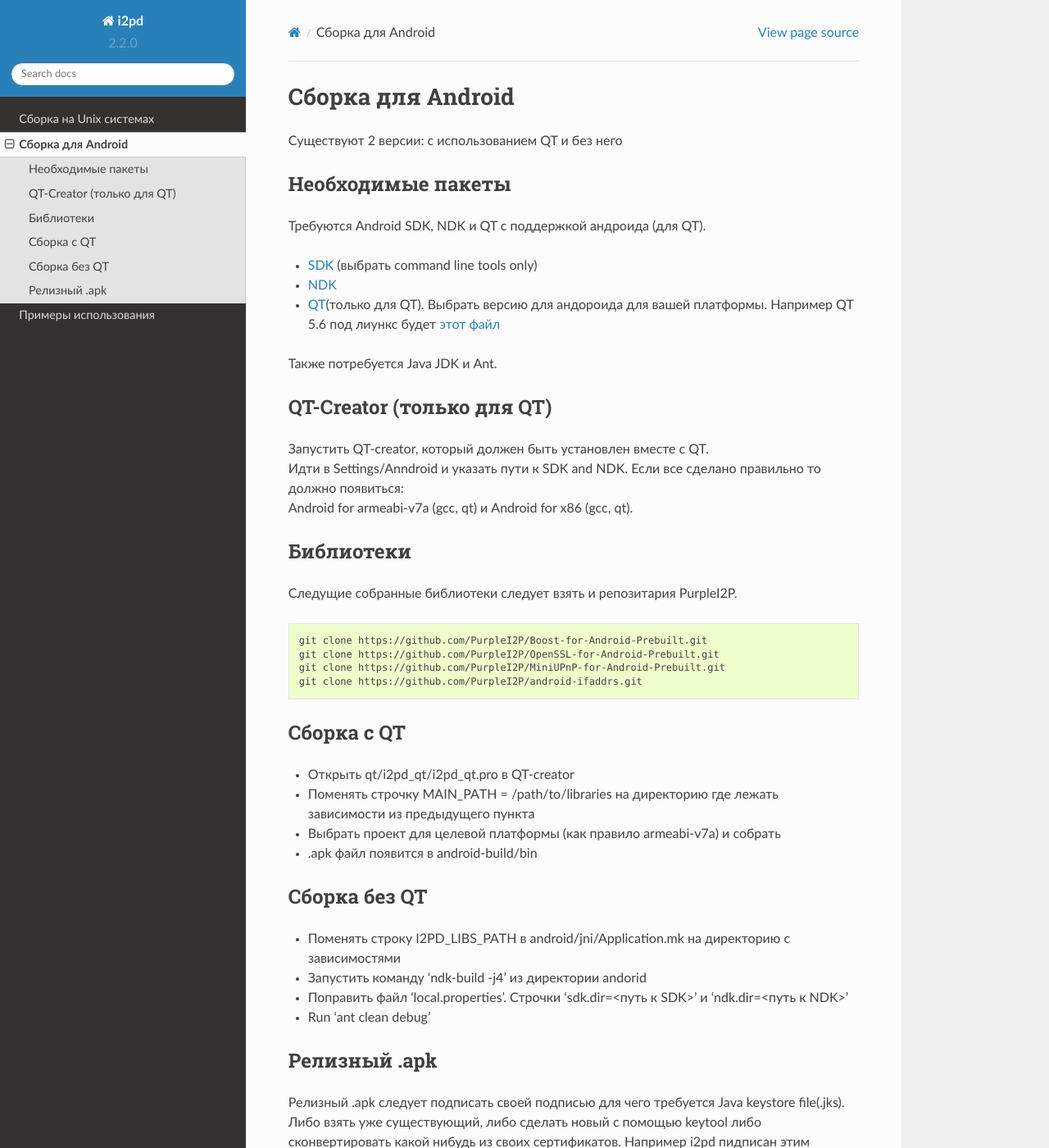
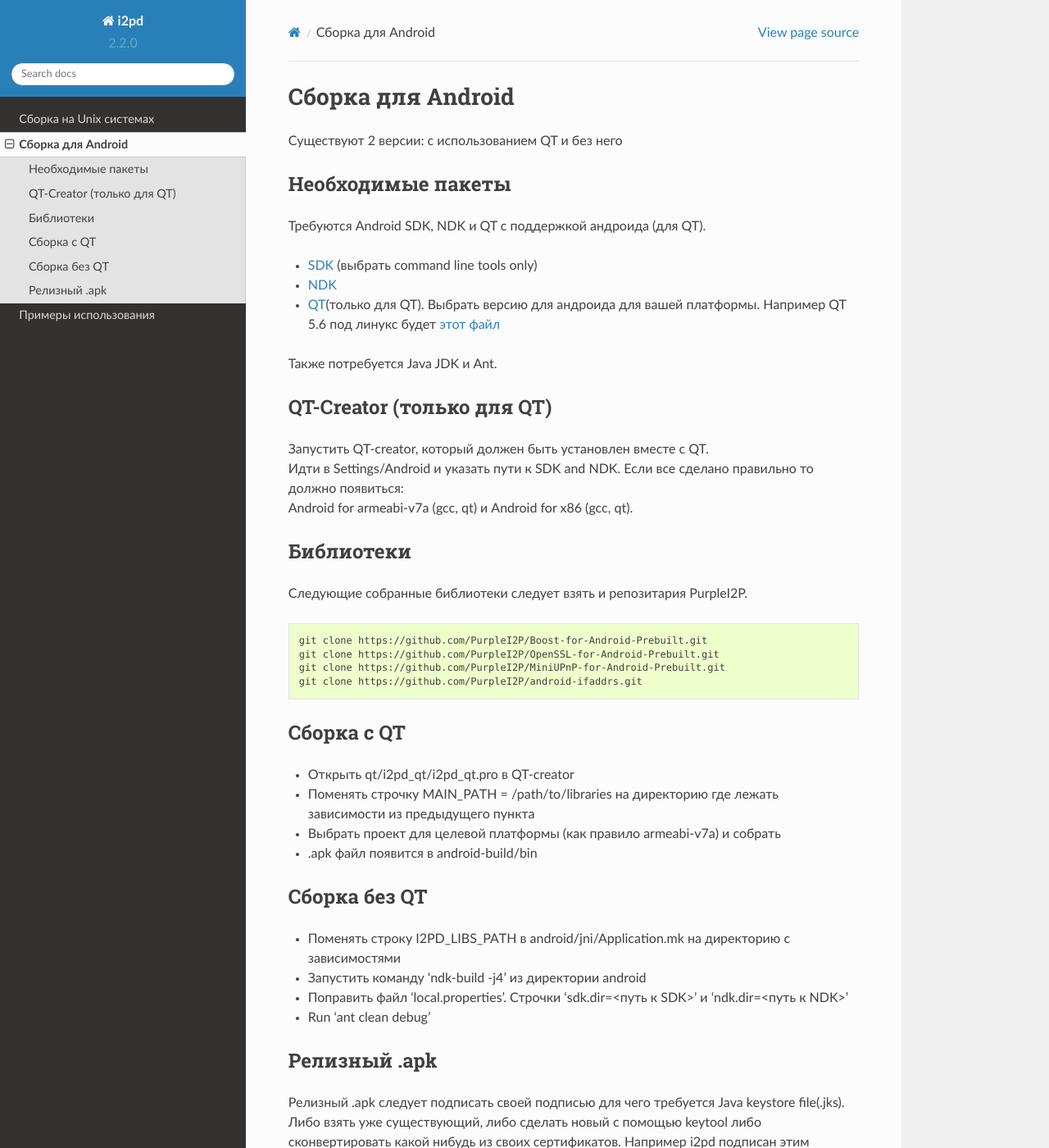
Before and after one commit to PurpleI2P/i2pd_docs_ru, a Sphinx documentation site: the page built from docs/build_notes_android.md, in a window 1280 px wide and 1400 px high. Shown: the whole window at 82% size. Built offline with Sphinx 7.4.7 and the Read the Docs theme 2.0.0, drawn with Linux system fonts in a browser that asks for light colours; pages that are not in the unit, such as notebooks, are missing from menus; some of the changed text lies outside the part shown.

Commit message:
Fix various typos and grammar mistakes

````diff
--- a/docs/build_notes_android.md
+++ b/docs/build_notes_android.md
@@ -10,20 +10,20 @@
 
 - [SDK](https://developer.android.com/studio/index.html) (выбрать command line tools only)
 - [NDK](https://developer.android.com/ndk/downloads/index.html)
-- [QT](https://www.qt.io/download-open-source/)(только для QT). Выбрать версию для андороида для вашей платформы. Например QT 5.6 под лиункс будет [этот файл](http://download.qt.io/official_releases/qt/5.6/5.6.1-1/qt-opensource-linux-x64-android-5.6.1-1.run  )
+- [QT](https://www.qt.io/download-open-source/)(только для QT). Выбрать версию для андроида для вашей платформы. Например QT 5.6 под линукс будет [этот файл](http://download.qt.io/official_releases/qt/5.6/5.6.1-1/qt-opensource-linux-x64-android-5.6.1-1.run  )
 
 Также потребуется  Java JDK и Ant.
 
 QT-Creator (только для QT)
 ------------------------
 Запустить QT-creator, который должен быть установлен вместе с  QT.
-Идти в  Settings/Anndroid и указать пути к SDK and NDK.
+Идти в  Settings/Android и указать пути к SDK and NDK.
 Если все сделано правильно то должно появиться:
 Android for armeabi-v7a (gcc, qt) и Android for x86 (gcc, qt).
 
 Библиотеки
 ----------
-Следущие собранные библиотеки следует взять и репозитария PurpleI2P.
+Следующие собранные библиотеки следует взять и репозитария PurpleI2P.
 ```bash
 git clone https://github.com/PurpleI2P/Boost-for-Android-Prebuilt.git
 git clone https://github.com/PurpleI2P/OpenSSL-for-Android-Prebuilt.git
@@ -42,14 +42,14 @@ git clone https://github.com/PurpleI2P/android-ifaddrs.git
 Сборка без QT
 -------------
 - Поменять строку I2PD_LIBS_PATH в android/jni/Application.mk на директорию с зависимостями
-- Запустить команду 'ndk-build -j4' из директории andorid
+- Запустить команду 'ndk-build -j4' из директории android
 - Поправить файл 'local.properties'. Строчки 'sdk.dir=<путь к SDK>' и 'ndk.dir=<путь к NDK>'
 - Run 'ant clean debug'
 
 Релизный .apk
 --------------
-Релизный .apk следует подписать своей подписью для чего требуется Java keystore file(.jks). Либо взять уже существующий, либо сделать новый с помощью keytool либо сконвертировать какой нибудь из своих сертификатов. Например i2pd пидписан этим [сертификатом](https://github.com/PurpleI2P/i2pd/blob/openssl/contrib/certificates/router/orignal_at_mail.i2p.crt).
-Создать файл 'ant.propeties'
+Релизный .apk следует подписать своей подписью для чего требуется Java keystore file(.jks). Либо взять уже существующий, либо сделать новый с помощью keytool либо сконвертировать какой нибудь из своих сертификатов. Например i2pd подписан этим [сертификатом](https://github.com/PurpleI2P/i2pd/blob/openssl/contrib/certificates/router/orignal_at_mail.i2p.crt).
+Создать файл 'ant.properties'
 key.store='путь к keystore file'
 key.alias='alias name'
 key.store.password='keystore password'
````
Also changed, not shown: docs/family.md (+4 -4 lines), docs/usage.md (+1 -1 lines).
